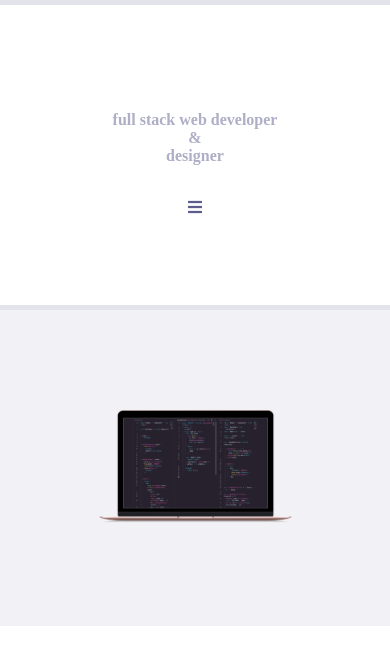
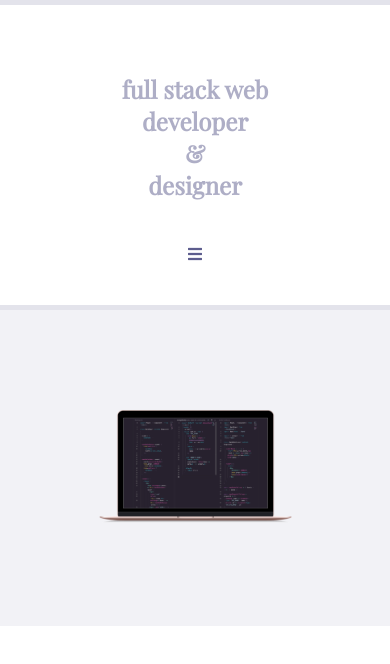
Before and after one commit to avelineamour/scrolled-header, a plain HTML site: page index.html in a window 390 px wide. Shown: the top 664 px of the page. Drawn offline with nearby package versions, Linux system fonts and the light colour scheme.

Commit message:
added playfair-display font link and increased header h3 size on mobile

```diff
--- a/index.html
+++ b/index.html
@@ -6,6 +6,7 @@
   <title>Page Title</title>
   <meta name="viewport" content="width=device-width, initial-scale=1">
   <link rel="stylesheet" type="text/css" media="screen" href="style.css" />
+  <link href="https://fonts.googleapis.com/css?family=Playfair+Display" rel="stylesheet">
   <link rel="stylesheet" href="https://use.fontawesome.com/releases/v5.4.1/css/all.css" integrity="sha384-5sAR7xN1Nv6T6+dT2mhtzEpVJvfS3NScPQTrOxhwjIuvcA67KV2R5Jz6kr4abQsz" crossorigin="anonymous">
   <script
   src="https://code.jquery.com/jquery-3.3.1.min.js"
--- a/style.css
+++ b/style.css
@@ -172,6 +172,10 @@ nav h3 {
       color:#5d5d8e;
     }
 
+    nav h3 {
+      font-size: 1.5rem;
+    }
+
     .responsive-menu-toggled {
       display: flex;
       background-color: #f2f2f6;
```
